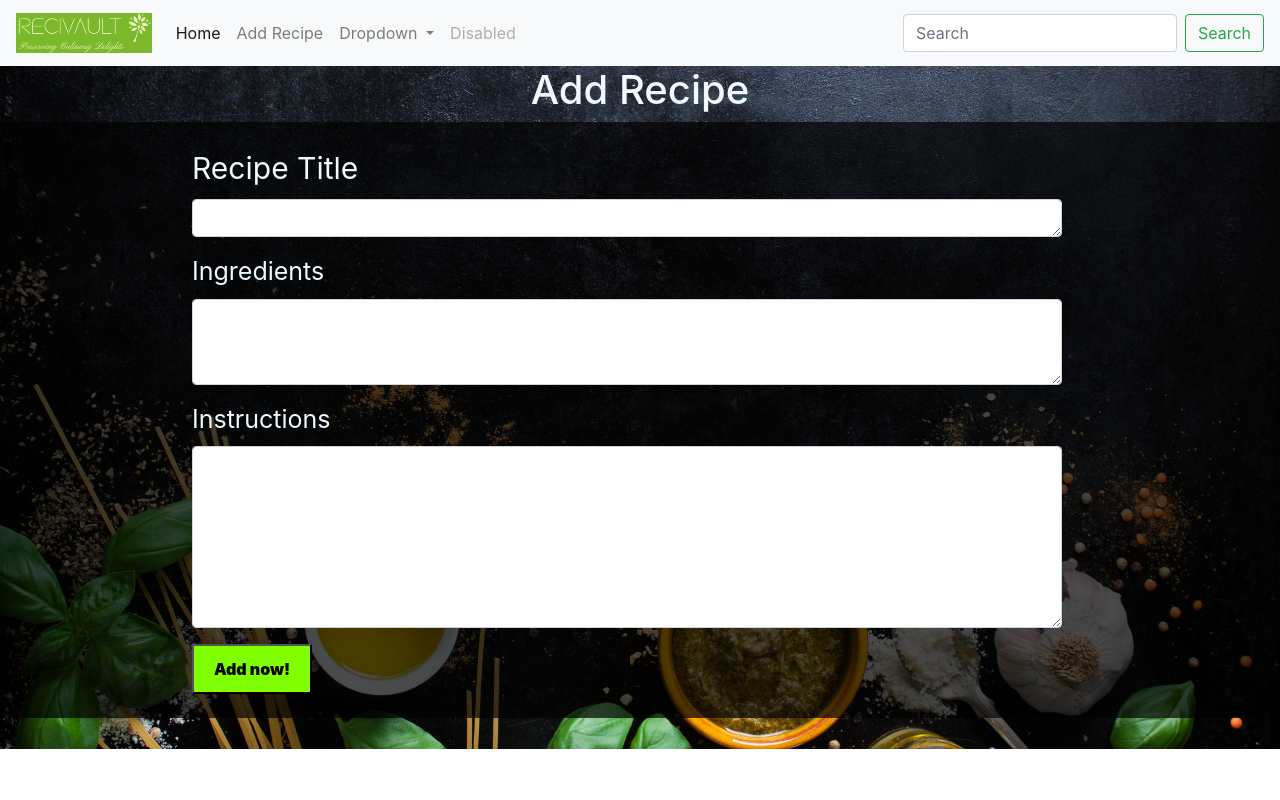
After one commit to saksham-jain147/ReciVault, a Flask app: template templates/add_recipes.html in a window 1280 px wide. The commit adds this page. Run offline with Flask 3, Linux system fonts and the light colour scheme; the template is opened without the code that fills it, so the values that code supplies are empty; some libraries are stand-ins or nearby versions.

Commit message:
Added add_recipes feature

```diff
--- a/app.py
+++ b/app.py
@@ -1,3 +1,64 @@
-from flask import Flask
+from flask import Flask, render_template, jsonify, url_for, request, redirect
+from flask_sqlalchemy import SQLAlchemy
 
 app = Flask(__name__)
+
+app.config['SQLALCHEMY_DATABASE_URI'] = 'sqlite:///recipes.db'
+db = SQLAlchemy(app)
+
+class Recipes(db.Model):
+    id = db.Column(db.Integer, primary_key=True)
+    title = db.Column(db.String(200), nullable=False)
+    ingredients = db.Column(db.String(1000), nullable=False)
+    method = db.Column(db.String(2000), nullable=False)
+
+    def __repr__(self):
+        return f'Title : {self.name}'
+
+
+@app.route('/')
+def index():
+    recipes = Recipes.query.order_by(Recipes.id).all()
+    return render_template('index.html', recipes=recipes)
+
+@app.route('/recipes', methods=['GET','POST'])
+def create_recipe():
+    if request.method== 'POST':
+        recipe_title = request.form['title']
+        recipe_ingredients = request.form['ingredients']
+        recipe_instructions = request.form['instructions']
+        new_recipe = Recipes(title = recipe_title, ingredients = recipe_ingredients, method = recipe_instructions)
+        try:
+            db.session.add(new_recipe)
+            db.session.commit()
+            return redirect('/')
+        except:
+            return "There was an issue adding your recipe"
+    # render_template('add_recipes.html')
+    # return jsonify({'message': 'Recipe created successfully'})
+    else:
+        return render_template('add_recipes.html')
+
+@app.route('/recipes/<recipe_id>', methods=['GET'])
+def get_recipe(recipe_id):
+    # Logic to retrieve the specified recipe
+    return jsonify({'recipe': recipe})
+
+@app.route('/recipes/<recipe_id>', methods=['PUT'])
+def update_recipe(recipe_id):
+    # Logic to update the specified recipe
+    return jsonify({'message': 'Recipe updated successfully'})
+
+@app.route('/recipes/<recipe_id>', methods=['DELETE'])
+def delete_recipe(recipe_id):
+    # Logic to delete the specified recipe
+    return jsonify({'message': 'Recipe deleted successfully'})
+
+@app.route('/recipes', methods=['GET'])
+def search_recipes():
+    # Logic to search for recipes based on criteria
+    return jsonify({'results': recipes})
+
+
+if __name__=="__main__":
+    app.run(debug=True)
--- a/static/css/main.css
+++ b/static/css/main.css
@@ -7,3 +7,13 @@ body {
   align-content: center;
   color: aliceblue;
 }
+
+.saved_recipes {
+  align-content: center;
+  color: aliceblue;
+}
+
+.form-group {
+  align-content: center;
+  color: aliceblue;
+}
--- /dev/null
+++ b/templates/add_recipes.html
@@ -0,0 +1,27 @@
+{% extends 'base.html' %}
+
+{% block head %}
+<title>ReciVault - Add Recipe</title>
+{% endblock %}
+
+{% block body %}
+<h1 class="recivault" style="text-align: center;">Add Recipe</h1>
+<form action="/recipes" method="POST" style="background-color: rgba(0,0,0,0.7); padding-left: 15%;">
+    <br>
+    <div class="form-group">
+      <label for="title" style="font-size: 30px;">Recipe Title</label>
+      <textarea class="form-control" id="title" name="title" rows="1" style="width: 80%;"></textarea>
+    </div>
+    <div class="form-group">
+        <label for="ingredients" style="font-size: 25px;">Ingredients</label>
+        <textarea class="form-control" id="ingredients" name="ingredients" rows="3" style="width: 80%;"></textarea>
+    </div>
+    <div class="form-group">
+        <label for="instructions" style="font-size: 25px;">Instructions</label>
+        <textarea class="form-control" id="instructions" name="instructions" rows="7" style="width: 80%;"></textarea>
+    </div>
+    <!-- <button type="button" class="btn btn-lg" onclick="window.location.href='/recipes';">Add Recipe</button> -->
+    <input type="submit" value="Add now!" style="height: 50px; width: 120px; background-color: chartreuse; font-weight: 1000;">
+    <br><br>
+</form>
+{% endblock %}
--- a/templates/base.html
+++ b/templates/base.html
@@ -23,7 +23,7 @@
               <a class="nav-link" href="#">Home <span class="sr-only">(current)</span></a>
             </li>
             <li class="nav-item">
-              <a class="nav-link" href="#">Link</a>
+              <a class="nav-link" href="/recipes">Add Recipe</a>
             </li>
             <li class="nav-item dropdown">
               <a class="nav-link dropdown-toggle" href="#" id="navbarDropdown" role="button" data-toggle="dropdown" aria-haspopup="true" aria-expanded="false">
```
Also changed, not shown: templates/index.html (+25 -2 lines), instance/recipes.db (added).
